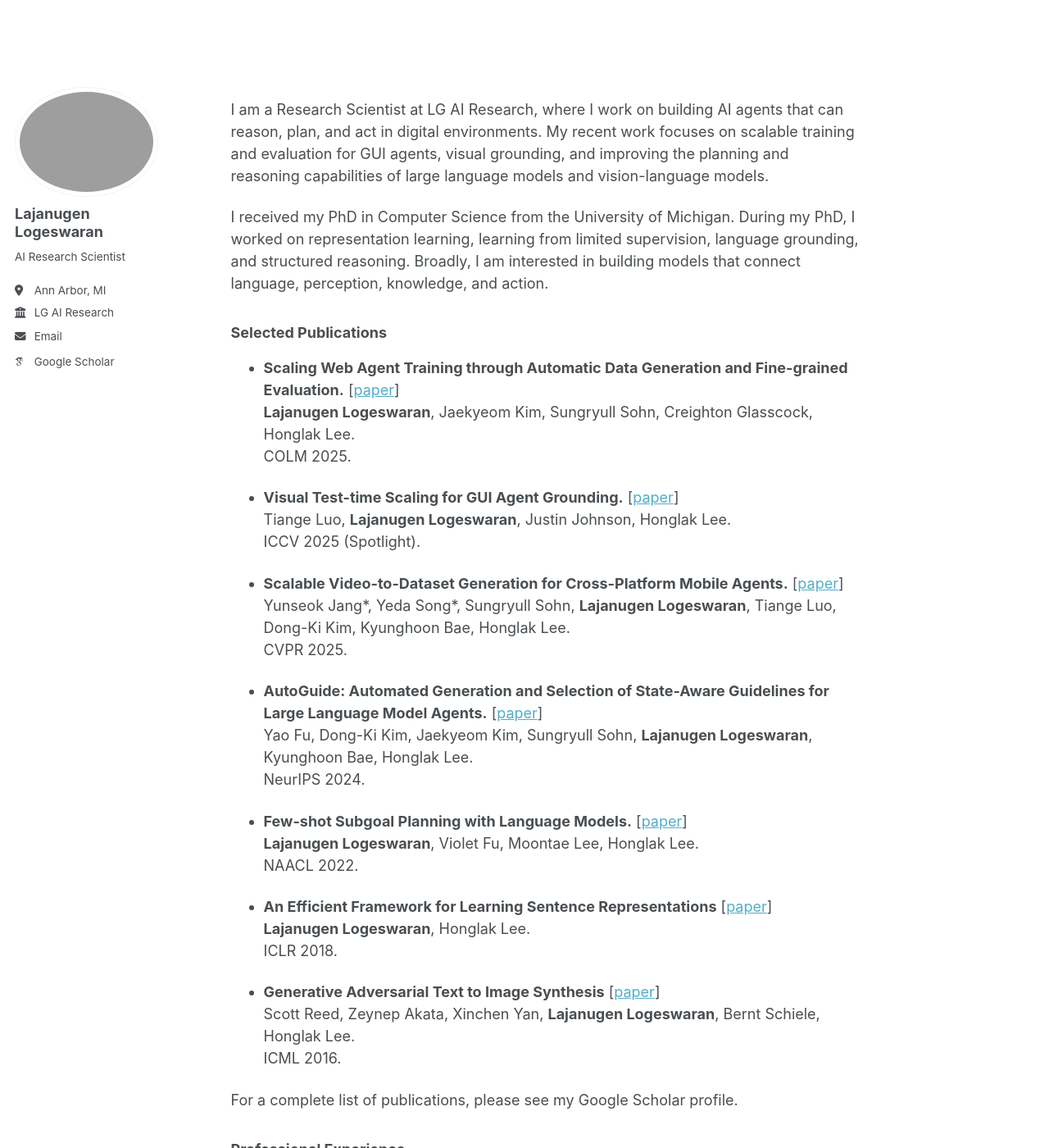
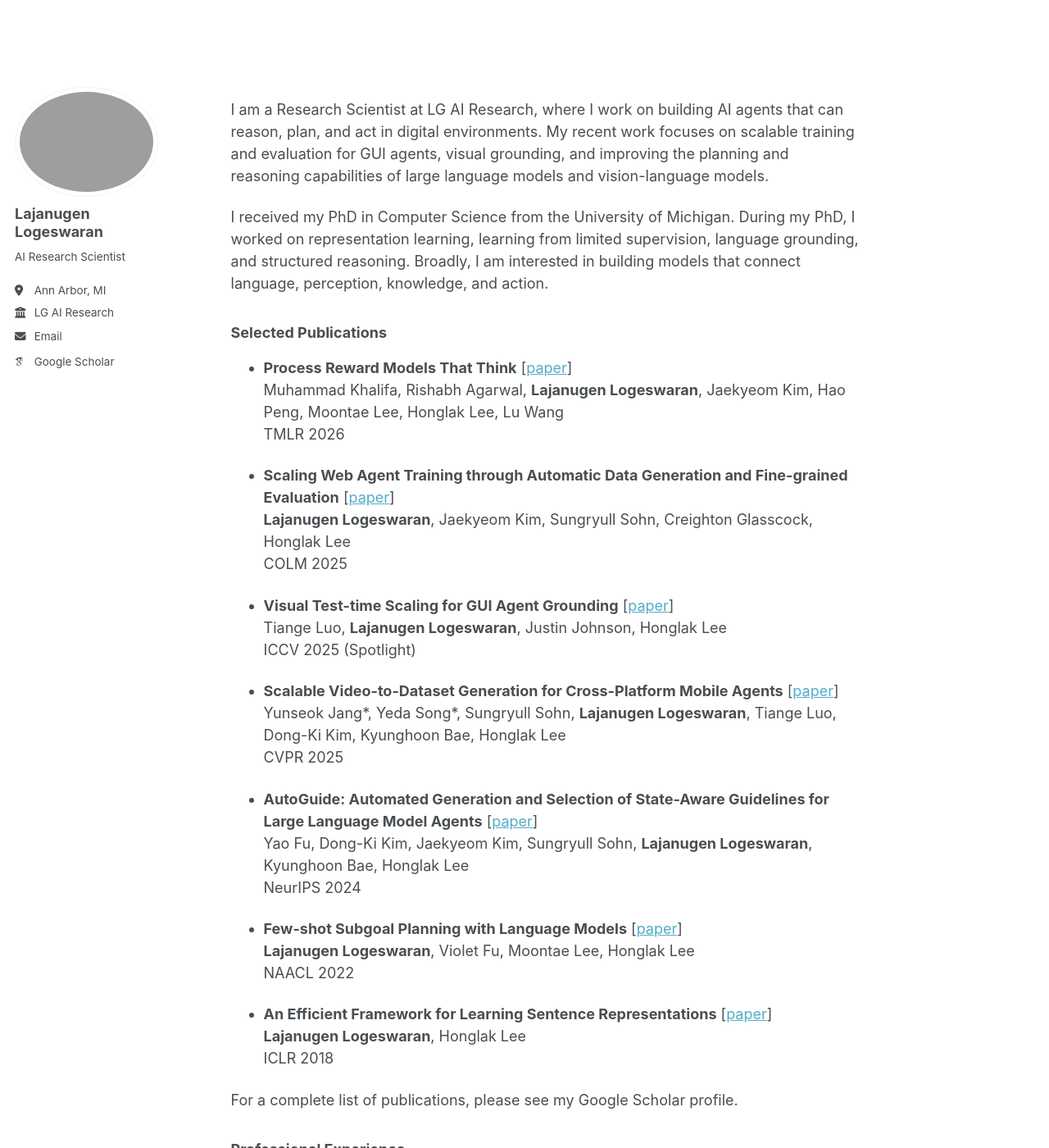
Before and after one commit to lajanugen/lajanugen.github.io, a Jekyll site: the page built from _pages/about.md, in a window 1280 px wide and 1400 px high. Shown: the whole window at 82% size. Built offline with Jekyll 4.4.1, drawn with Linux system fonts in a browser that asks for light colours; some web fonts are replaced.

Commit message:
Update about.md

```diff
--- a/_pages/about.md
+++ b/_pages/about.md
@@ -14,34 +14,33 @@ I received my PhD in Computer Science from the University of Michigan. During my
 
 ### Selected Publications
 
-- **Scaling Web Agent Training through Automatic Data Generation and Fine-grained Evaluation.** \[[paper](https://arxiv.org/pdf/2602.12544)\]
-  **Lajanugen Logeswaran**, Jaekyeom Kim, Sungryull Sohn, Creighton Glasscock, Honglak Lee.
-  COLM 2025.
+- **Process Reward Models That Think** \[[paper](https://arxiv.org/pdf/2504.16828)\]
+  Muhammad Khalifa, Rishabh Agarwal, **Lajanugen Logeswaran**, Jaekyeom Kim, Hao Peng, Moontae Lee, Honglak Lee, Lu Wang
+  TMLR 2026
 
-- **Visual Test-time Scaling for GUI Agent Grounding.** \[[paper](https://arxiv.org/pdf/2505.00684)\]
-  Tiange Luo, **Lajanugen Logeswaran**, Justin Johnson, Honglak Lee.
-  ICCV 2025 (Spotlight).
+- **Scaling Web Agent Training through Automatic Data Generation and Fine-grained Evaluation** \[[paper](https://arxiv.org/pdf/2602.12544)\]
+  **Lajanugen Logeswaran**, Jaekyeom Kim, Sungryull Sohn, Creighton Glasscock, Honglak Lee
+  COLM 2025
 
-- **Scalable Video-to-Dataset Generation for Cross-Platform Mobile Agents.** \[[paper](https://arxiv.org/pdf/2505.12632)\]
-  Yunseok Jang\*, Yeda Song\*, Sungryull Sohn, **Lajanugen Logeswaran**, Tiange Luo, Dong-Ki Kim, Kyunghoon Bae, Honglak Lee.
-  CVPR 2025.
+- **Visual Test-time Scaling for GUI Agent Grounding** \[[paper](https://arxiv.org/pdf/2505.00684)\]
+  Tiange Luo, **Lajanugen Logeswaran**, Justin Johnson, Honglak Lee
+  ICCV 2025 (Spotlight)
 
-- **AutoGuide: Automated Generation and Selection of State-Aware Guidelines for Large Language Model Agents.** \[[paper](https://arxiv.org/pdf/2403.08978)\]
-  Yao Fu, Dong-Ki Kim, Jaekyeom Kim, Sungryull Sohn, **Lajanugen Logeswaran**, Kyunghoon Bae, Honglak Lee.
-  NeurIPS 2024.
+- **Scalable Video-to-Dataset Generation for Cross-Platform Mobile Agents** \[[paper](https://arxiv.org/pdf/2505.12632)\]
+  Yunseok Jang\*, Yeda Song\*, Sungryull Sohn, **Lajanugen Logeswaran**, Tiange Luo, Dong-Ki Kim, Kyunghoon Bae, Honglak Lee
+  CVPR 2025
 
-- **Few-shot Subgoal Planning with Language Models.** \[[paper](https://aclanthology.org/2022.naacl-main.402.pdf)\]
-  **Lajanugen Logeswaran**, Violet Fu, Moontae Lee, Honglak Lee.
-  NAACL 2022.
+- **AutoGuide: Automated Generation and Selection of State-Aware Guidelines for Large Language Model Agents** \[[paper](https://arxiv.org/pdf/2403.08978)\]
+  Yao Fu, Dong-Ki Kim, Jaekyeom Kim, Sungryull Sohn, **Lajanugen Logeswaran**, Kyunghoon Bae, Honglak Lee
+  NeurIPS 2024
+
+- **Few-shot Subgoal Planning with Language Models** \[[paper](https://aclanthology.org/2022.naacl-main.402.pdf)\]
+  **Lajanugen Logeswaran**, Violet Fu, Moontae Lee, Honglak Lee
+  NAACL 2022
 
 - **An Efficient Framework for Learning Sentence Representations** \[[paper](https://arxiv.org/pdf/1803.02893)\]
-  **Lajanugen Logeswaran**, Honglak Lee.
-  ICLR 2018.
-
-- **Generative Adversarial Text to Image Synthesis** \[[paper](https://proceedings.mlr.press/v48/reed16.pdf)\]
-  Scott Reed, Zeynep Akata, Xinchen Yan, **Lajanugen Logeswaran**, Bernt Schiele, Honglak Lee.
-  ICML 2016.
-
+  **Lajanugen Logeswaran**, Honglak Lee
+  ICLR 2018
 
 For a complete list of publications, please see my Google Scholar profile.
 
```
